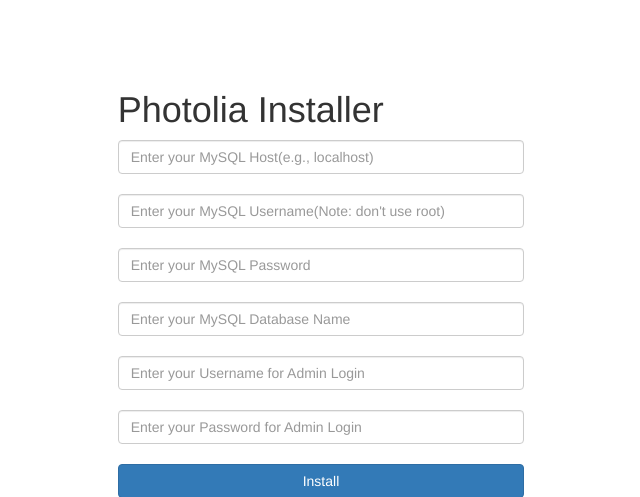
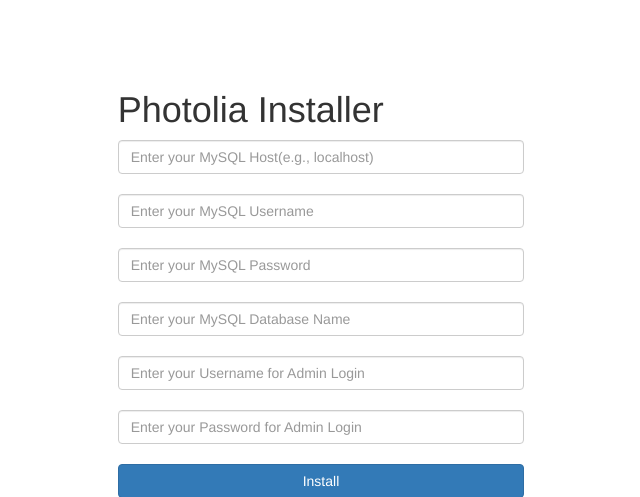
Before and after one commit to shubhamoy/photolia, a PHP site: page /install.php in a window 1280 px wide. Shown: the top 497 px of the page, without its empty margins (319-959 px from the left). Run offline with PHP 8.4, Linux system fonts and the light colour scheme; data that the repository does not hold is empty; some libraries are stand-ins or nearby versions.

Commit message:
Remove warning

```diff
--- a/public/install.php
+++ b/public/install.php
@@ -84,7 +84,7 @@
 		<?=$msg; ?>
 			<input type="text" class="form-control" name="host" placeholder="Enter your MySQL Host(e.g., localhost)">
 			&nbsp;
-			<input type="text" class="form-control" name="username" placeholder="Enter your MySQL Username(Note: don't use root)">
+			<input type="text" class="form-control" name="username" placeholder="Enter your MySQL Username">
 			&nbsp;
 			<input type="password" class="form-control" name="password" placeholder="Enter your MySQL Password">
 			&nbsp;
```
